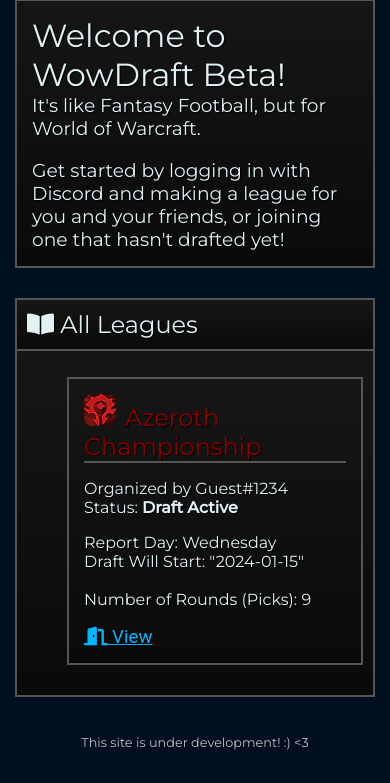
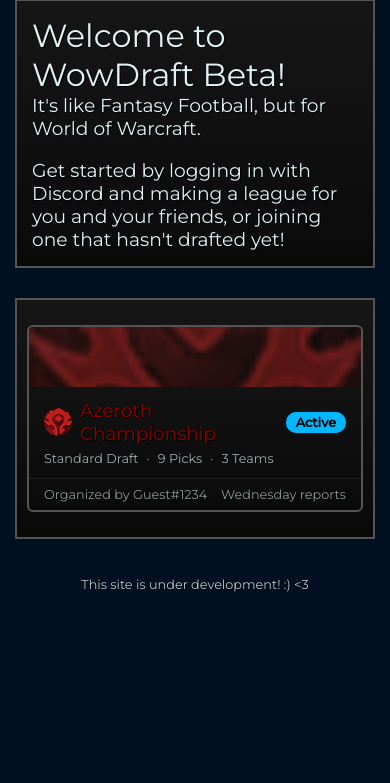
Before and after one commit to gummyfrog/wowdraft, a Node server app: page /leagues in a window 390 px wide. Shown: the part 96-879 px from the top of the page. After the commit the page ends 688 px from the top, so only its background shows below. Run offline with Node 20, Linux system fonts and the light colour scheme; data comes from the database, SQL or seed files in the repository; some libraries are stand-ins or nearby versions.

Commit message:
feat: replace league listing with event-poster card grid
Rewrites the All Leagues page to use flashy event-poster cards in a
responsive grid instead of the old plain mini_league text layout.
Each card shows a banner image, league name with color, status badge,
draft style, pick count, team count, organizer, and report day.

Co-Authored-By: Claude Opus 4.6 <noreply@anthropic.com>

```diff
--- a/public/stylesheets/style.css
+++ b/public/stylesheets/style.css
@@ -1020,3 +1020,82 @@ input, select {
   gap: 8px;
   margin-left: auto;
 }
+
+/*
+  League Event Cards
+*/
+
+.league-cards-grid {
+  display: grid;
+  grid-template-columns: repeat(auto-fill, minmax(300px, 1fr));
+  gap: 15px;
+  padding: 15px 0;
+  list-style: none;
+}
+
+.league-card {
+  position: relative;
+  border: 2px solid #555;
+  border-radius: 6px;
+  overflow: hidden;
+  cursor: pointer;
+  transition: transform 0.15s, box-shadow 0.15s;
+  background-image: linear-gradient(#161616, #0a0a0a);
+}
+
+.league-card:hover {
+  transform: translateY(-2px);
+  box-shadow: 0 4px 12px rgba(0,0,0,0.4);
+}
+
+.league-card-banner {
+  height: 60px;
+  width: 100%;
+  object-fit: cover;
+  display: block;
+  opacity: 0.4;
+}
+
+.league-card-body {
+  padding: 12px 15px;
+}
+
+.league-card-top {
+  display: flex;
+  align-items: center;
+  gap: 8px;
+  margin-bottom: 6px;
+}
+
+.league-card-top img {
+  height: 28px;
+  width: 28px;
+  clip-path: circle(50%);
+}
+
+.league-card-top h2 {
+  font-size: 1.15em;
+  flex-grow: 1;
+}
+
+.league-card-meta {
+  display: flex;
+  gap: 8px;
+  flex-wrap: wrap;
+  font-size: 0.8em;
+  opacity: 0.7;
+}
+
+.league-card-meta span {
+  font-family: 'Montserrat', sans-serif;
+}
+
+.league-card-footer {
+  display: flex;
+  justify-content: space-between;
+  align-items: center;
+  padding: 8px 15px;
+  border-top: 1px solid #333;
+  font-size: 0.8em;
+  opacity: 0.6;
+}
--- a/views/leagues.pug
+++ b/views/leagues.pug
@@ -2,66 +2,67 @@ extends layout
 
 block content
 
-	div#content
-		div#about
-			h1 Welcome to WowDraft Beta!
-			h3 It's like Fantasy Football, but for World of Warcraft.
-			br
-			h3 Get started by logging in with Discord and making a league for you and your friends, or joining one that hasn't drafted yet!
+  div#content
+    div#about
+      h1 Welcome to WowDraft Beta!
+      h3 It's like Fantasy Football, but for World of Warcraft.
+      br
+      h3 Get started by logging in with Discord and making a league for you and your friends, or joining one that hasn't drafted yet!
 
+    div#leagues
+      div.league-cards-grid
+        league-item(
+          v-for="(league, index) in leagues"
+          v-bind:league_info="league"
+          v-bind:index="index"
+        )
 
-		div.title-bar
-			h2.
-				<i class="fas fa-book-open"></i>
-				All Leagues
+  script.
+    var leagues = !{leagues}
 
-		div#leagues
-			ol
-				league-item(
-					v-for="(league, index) in leagues"
-					v-bind:league_info="league"
-					v-bind:index="index",
-					v-bind:slugify="slugify"
-				)
+    Vue.component('league-item', {
+      props: ['league_info', 'index'],
+      computed: {
+        statusSlug() {
+          return this.league_info.status.toLowerCase().replace(" ", '-');
+        },
+        teamCount() {
+          return (this.league_info.teams || []).length;
+        }
+      },
+      methods: {
+        goToLeague() {
+          window.location.href = '/leagues/' + this.league_info.code;
+        }
+      },
+      template: `
+      <div class="league-card" @click="goToLeague">
+        <img class="league-card-banner" :src="'/images/league_icons/' + league_info.icon">
+        <div class="league-card-body">
+          <div class="league-card-top">
+            <img :src="'/images/league_icons/' + league_info.icon">
+            <h2 :style="'color:' + (league_info.color1 || '#fff')">{{league_info.name}}</h2>
+            <span class="status-badge" :class="statusSlug">{{league_info.status}}</span>
+          </div>
+          <div class="league-card-meta">
+            <span>{{league_info.style || 'Snake'}} Draft</span>
+            <span>&middot;</span>
+            <span>{{league_info.rounds}} Picks</span>
+            <span>&middot;</span>
+            <span>{{teamCount}} Teams</span>
+          </div>
+        </div>
+        <div class="league-card-footer">
+          <span>Organized by {{league_info.admin.name}}</span>
+          <span>{{league_info.report_day || 'Monday'}} reports</span>
+        </div>
+      </div>
+      `
+    })
 
-	script.
-
-		var leagues = !{leagues}
-
-		Vue.component('league-item', {
-			props: ['league_info', 'slugify'],
-			template: `
-			<div class="mini_league">
-			   <div class="league_wrapper_mini" :style="'color:'+league_info.color1">
-			      <img class="league_logo" :src="'/images/league_icons/' + league_info.icon">
-			      <h2 class="league_name"> {{league_info.name}} </h1>
-			   </div>
-
-			   <p> Organized by {{league_info.admin.name}}
-			      <br> Status: <span :class="'league_status '+slugify(league_info.status)">Draft {{league_info.status}} </span>
-			   </p>
-			   <p>
-			   	  Report Day: {{league_info.report_day || "Monday"}}
-			      <br> Draft Will Start: "{{league_info.start_date || "didn't say!"}}"
-			      <br>
-			      <br> Number of Rounds (Picks): {{league_info.rounds}}
-			      <br>
-			   </p>
-			<h3>
-			   <a :href="'/leagues/' + league_info.code"><i class="fas fa-door-open"></i> View </a>
-			</h3>
-			</div>
-			`
-		})
-
-		var app = new Vue({
-			el: '#leagues',
-			data: {
-				leagues: leagues.reverse()
-			},
-			methods: {
-				slugify(x) {
-			  		return x.toLowerCase().replace(" ", '-');
-			  	}
-			}
-		})
+    var app = new Vue({
+      el: '#leagues',
+      data: {
+        leagues: leagues.reverse()
+      }
+    })
```
